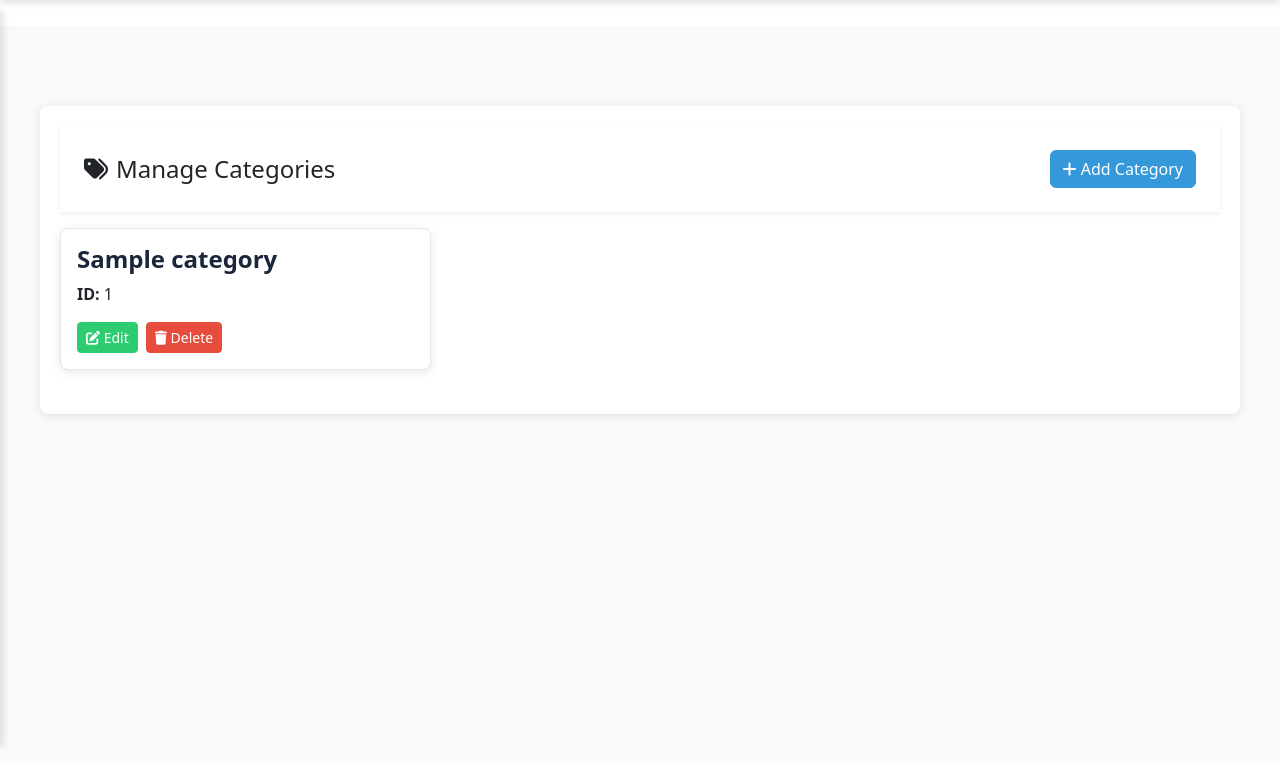
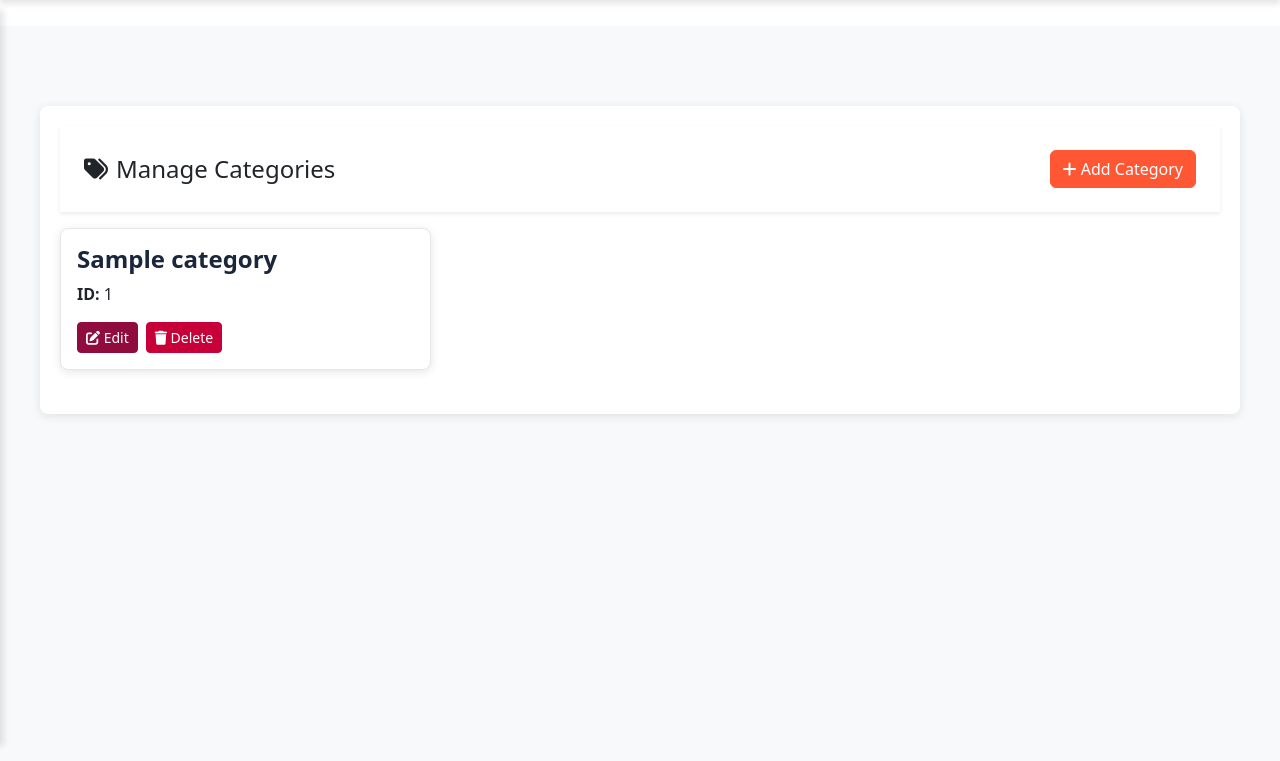
Before and after one commit to KleinReveche/access-management-system-web, a PHP site: page /main/product_category.php in a window 1280 px wide. Shown: the part 54-815 px from the top of the page. Run offline with PHP 8.4, Linux system fonts and the light colour scheme; a user stored in the database is signed in; data comes from the database, SQL or seed files in the repository; tables that the repository leaves empty hold one stand-in row (values such as "Sample post"); grey boxes marked "Sample" are stand-in pictures; a stand-in replaces the project's code that opens the database connection; some libraries are stand-ins or nearby versions.

Commit message:
i change the style again in product category

```diff
--- a/main/product_category.php
+++ b/main/product_category.php
@@ -147,37 +147,37 @@ $categories = $stmt->fetchAll();
 }
 
 #product-category-page .btn-primary {
-  background-color: #3498db; /* New background color */
-  border-color: #3498db;
+  background-color: #ff5733; /* New background color */
+  border-color: #ff5733;
 }
 
 #product-category-page .btn-primary:hover {
-  background-color: #2980b9;
-  border-color: #2980b9;
+  background-color: #e74c3c;
+  border-color: #e74c3c;
 }
 
 #product-category-page .btn-danger {
-  background-color: #e74c3c; /* New background color */
-  border-color: #e74c3c;
+  background-color: #c70039; /* New background color */
+  border-color: #c70039;
 }
 
 #product-category-page .btn-danger:hover {
-  background-color: #c0392b;
-  border-color: #c0392b;
+  background-color: #900c3f;
+  border-color: #900c3f;
 }
 
 #product-category-page .btn-secondary {
-  background-color: #2ecc71; /* New background color */
-  border-color: #2ecc71;
+  background-color: #900c3f; /* New background color */
+  border-color: #900c3f;
 }
 
 #product-category-page .btn-secondary:hover {
-  background-color: #27ae60;
-  border-color: #27ae60;
+  background-color: #581845;
+  border-color: #581845;
 }
 
 #product-category-page .modal-header {
-  background-color: #34495e; /* New background color */
+  background-color: #1a1a2e; /* New background color */
   color: #ffffff;
 }
 
@@ -188,10 +188,11 @@ $categories = $stmt->fetchAll();
   transform: translate(-50%, -50%);
   z-index: 1055;
   border-radius: 8px;
-  background-color: #8e44ad; /* New background color */
+  background-color: #16213e; /* New background color */
   color: #ffffff;
   padding: 1rem;
 }
+
   </style>
 </head>
 <body>
```
